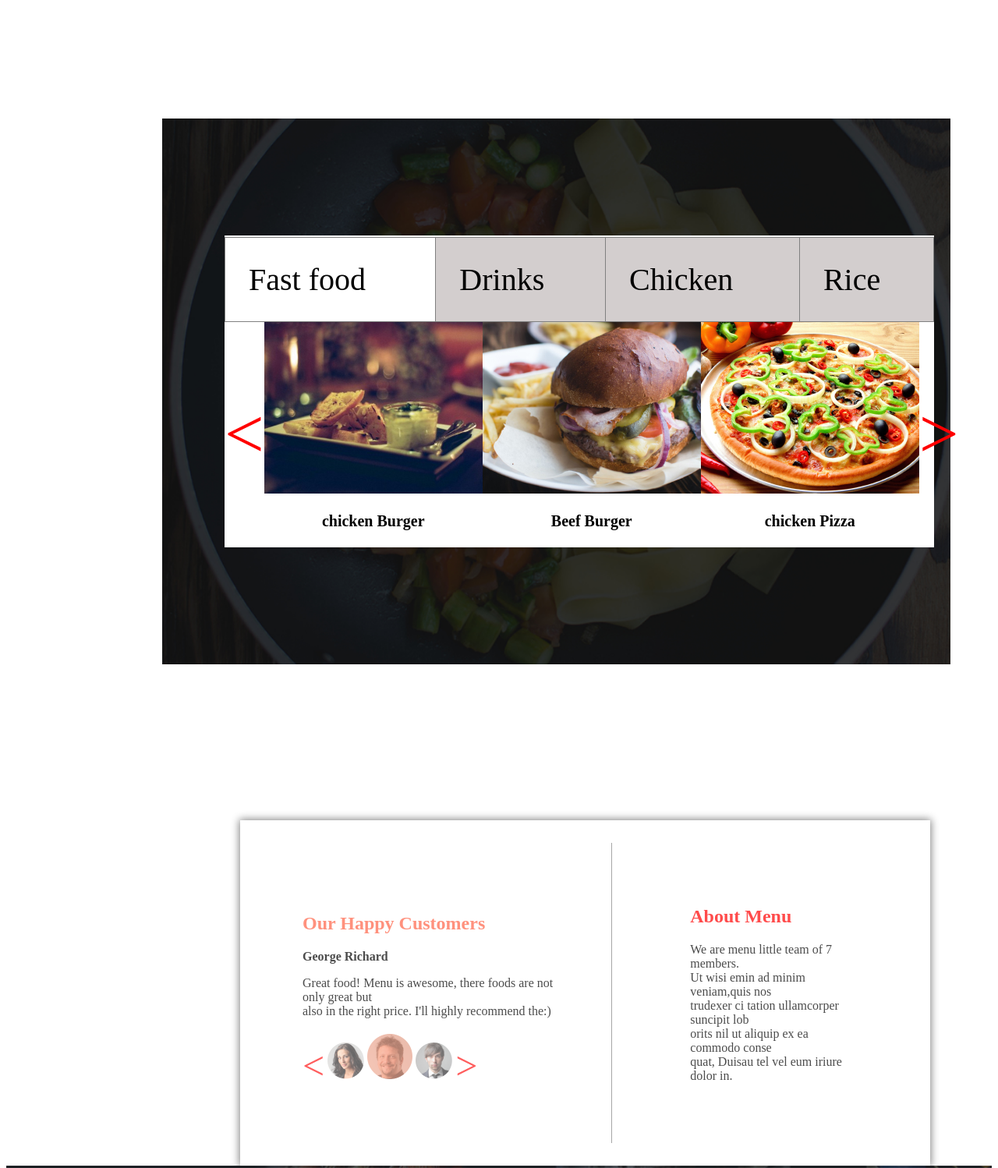
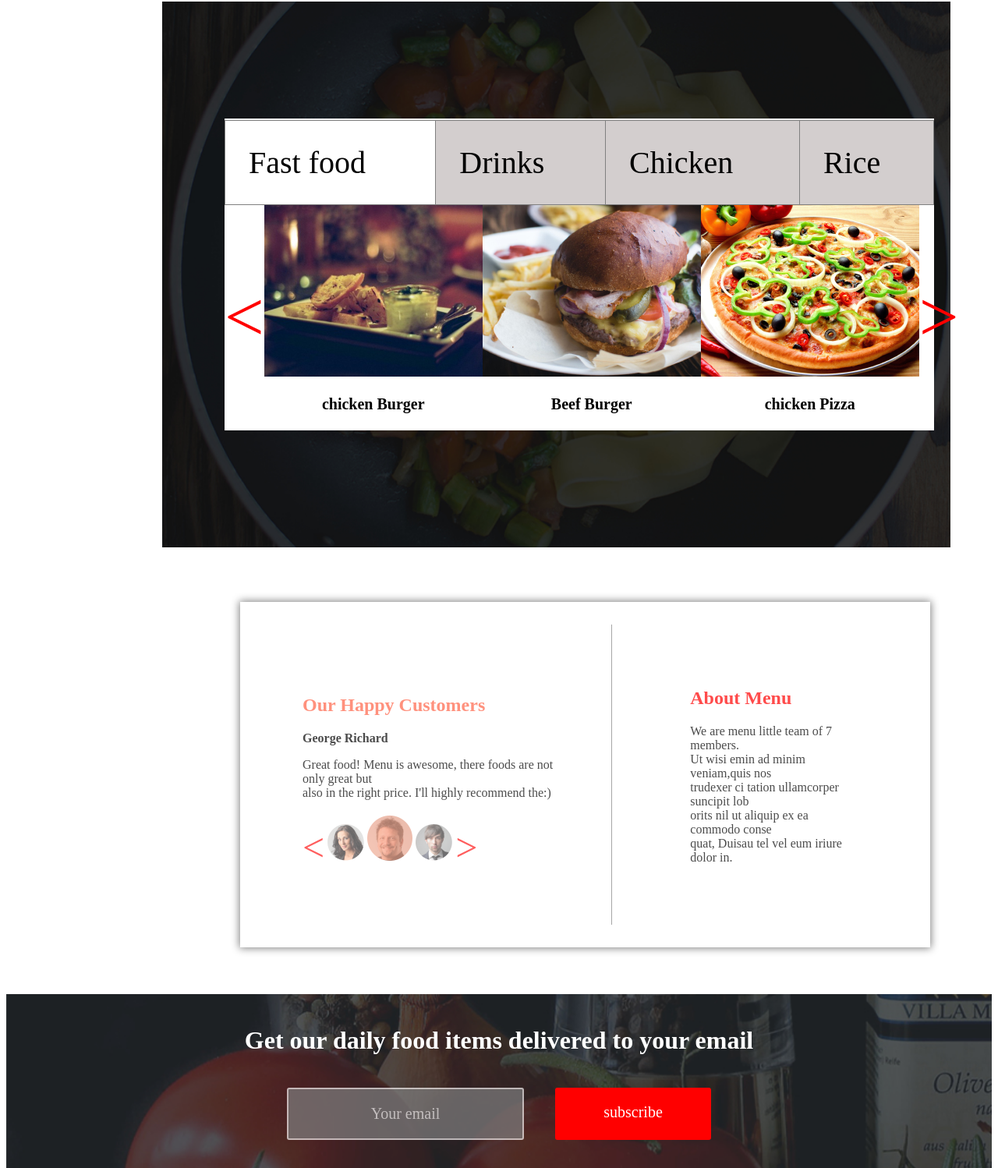
Before and after one commit to JoeGakumo21/IP-Anitas-kitchen, a plain HTML site: page index.html in a window 1280 px wide. Shown: the part 1927-3425 px from the top of the page at 78% size. Drawn offline with Linux system fonts and the light colour scheme.

Commit message:
modified the css style on main-content

```diff
--- a/index.css
+++ b/index.css
@@ -136,6 +136,7 @@ span>b{
     margin-left:300px;
     width: 70%;
     box-shadow: 0px 0px 10px 1px grey;
+    margin-bottom: 60px;
 
 }
 .customers>.cust{
@@ -186,6 +187,8 @@ a{
     display: flex;
     width: 80%;
     margin: 200px;
+    margin-bottom: 70px;
+    margin-top: 40px;
 }
 #inner-content{
     background-color: white;
```
